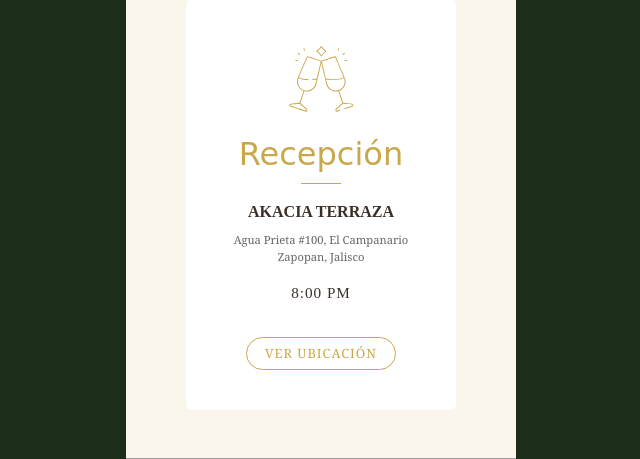
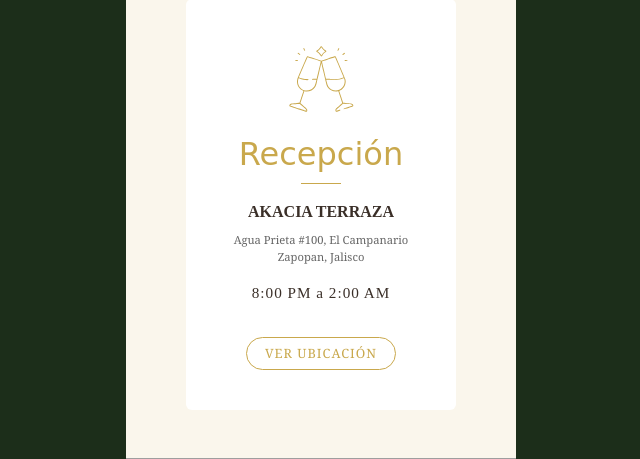
Before and after one commit to iconitodotcom/wedding-invite, a Flask app: page /candj in a window 1280 px wide. Shown: the part 2615-3074 px from the top of the page, without its empty margins (319-959 px from the left). Run offline with Flask 3, Linux system fonts and the light colour scheme; some web fonts are replaced; grey boxes are pictures that could not be loaded.

Commit message:
update Reseption hours

```diff
--- a/invite/templates/venues.html
+++ b/invite/templates/venues.html
@@ -59,7 +59,7 @@
             Agua Prieta #100, El Campanario<br>
             Zapopan, Jalisco
             </p>
-            <p class="venue-time bodoni-moda-sc-txt">8:00 PM</p>
+            <p class="venue-time bodoni-moda-sc-txt">8:00 PM a 2:00 AM</p>
 
             <a href="https://maps.app.goo.gl/3DeL5adT9BwFYLcw9"
                target="_blank"
```
